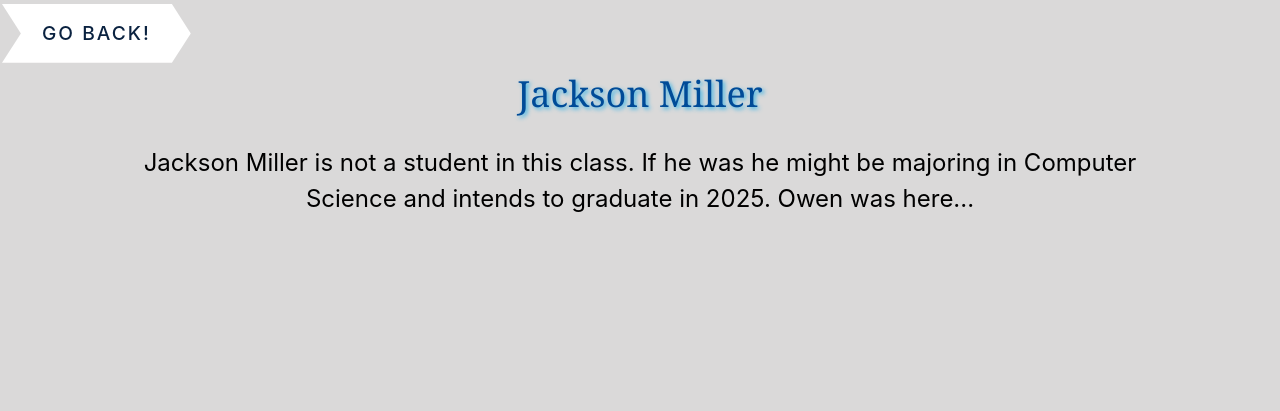
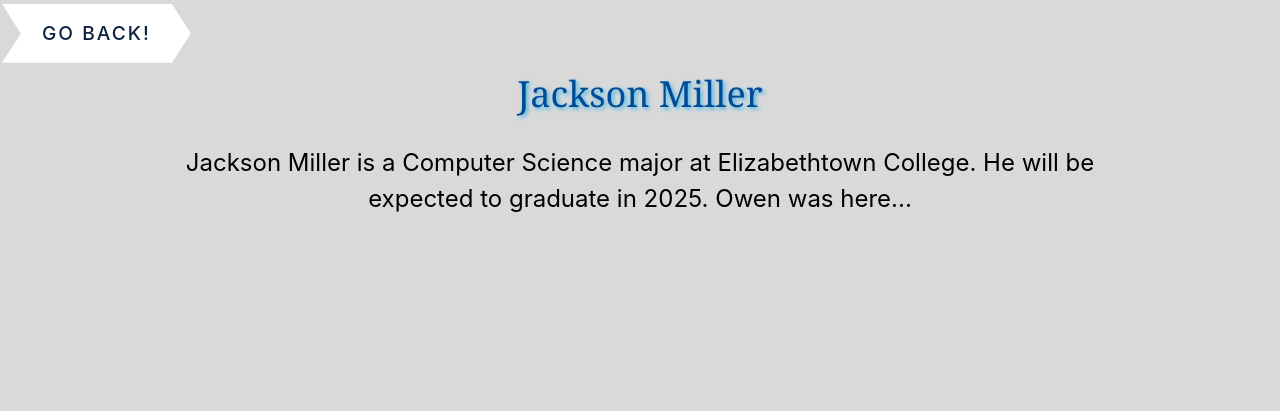
Before and after one commit to reddign/gamers, a PHP site: page /about/Jackson_Miller.php in a window 1280 px wide. Shown: the part 106-517 px from the top of the page. Run offline with PHP 8.4, Linux system fonts and the light colour scheme.

Commit message:
Updating my bio page

```diff
--- a/web_src/general/about/Jackson_Miller.php
+++ b/web_src/general/about/Jackson_Miller.php
@@ -17,7 +17,7 @@ require "../../includes/head.php";
         <section id="Jackson Miller's Bio">
             <div class="bio-title">Jackson Miller</div>
             <br>
-            <div id="bio"> Jackson Miller is not a student in this class. If he was he might be majoring in Computer Science and intends to graduate in 2025.
+            <div id="bio"> Jackson Miller is a Computer Science major at Elizabethtown College. He will be expected to graduate in 2025.
             Owen was here...  </div>
         </section>
     </main>
```
